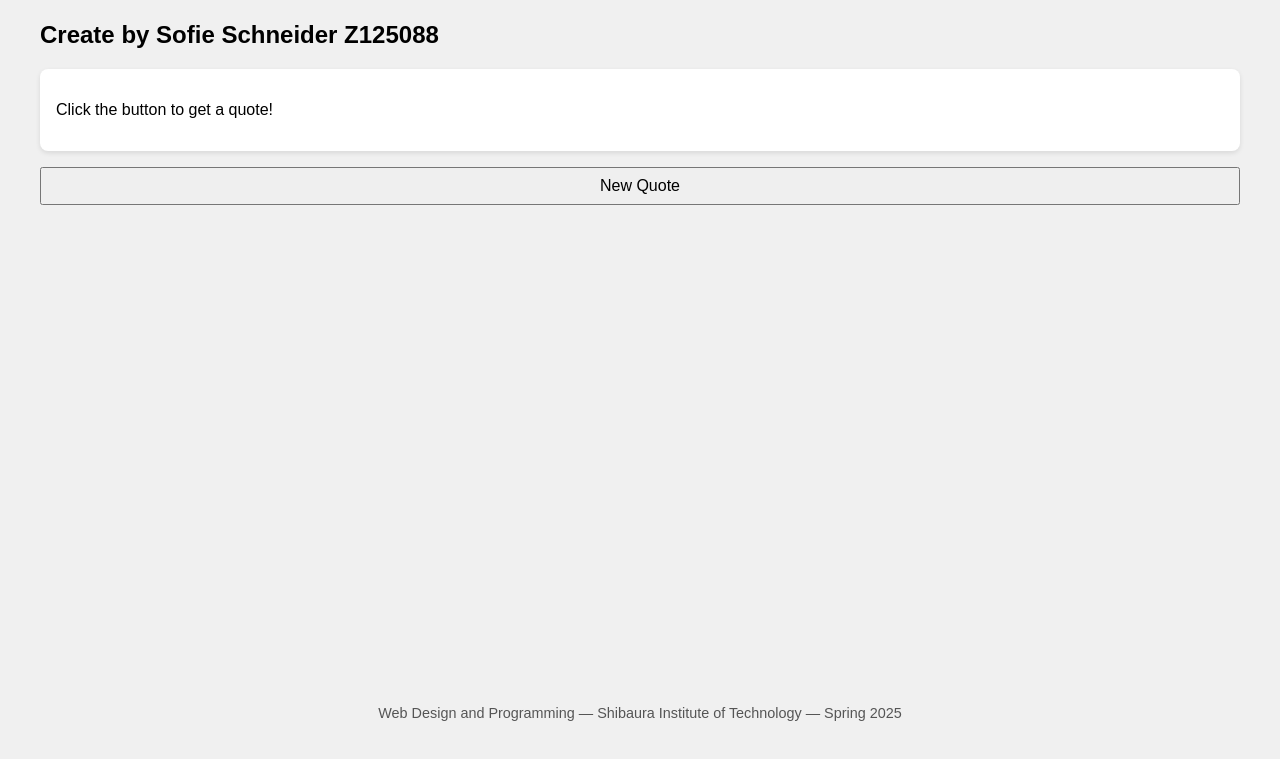
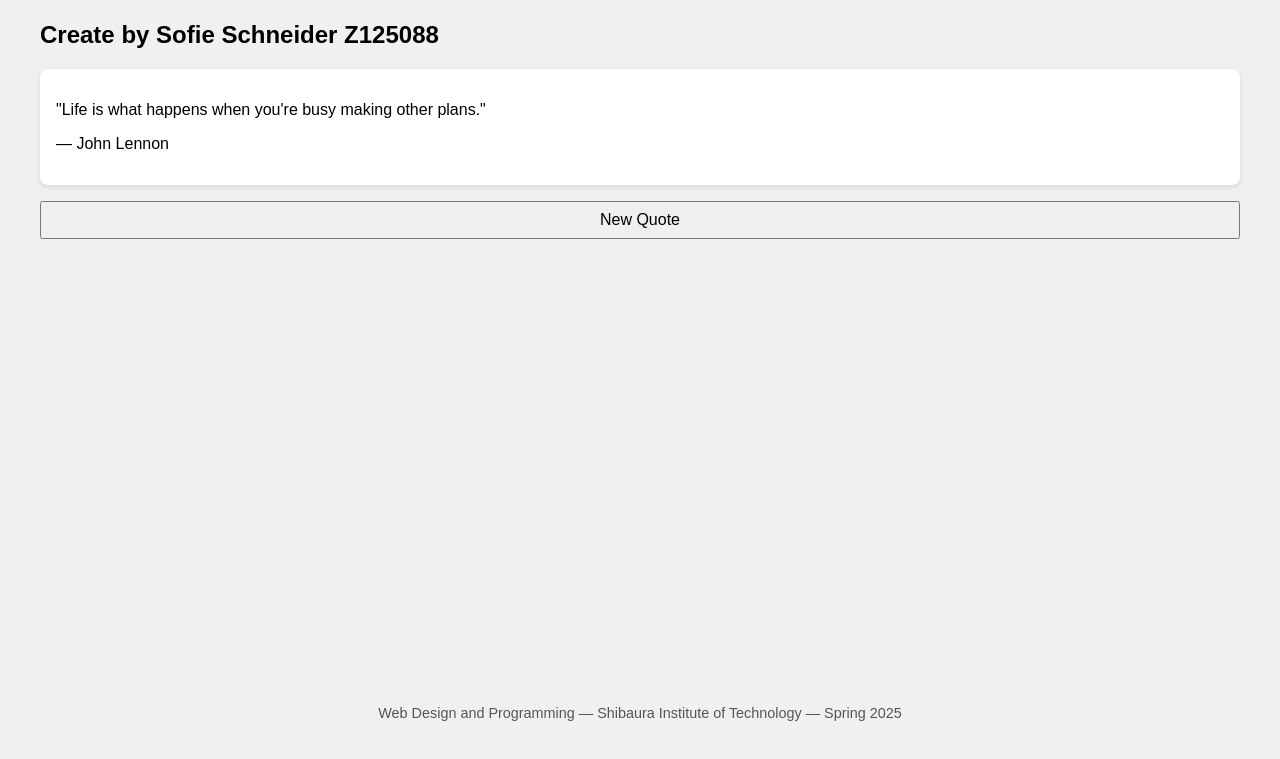
Before and after one commit to Z125088-Sofie-Schneider/wdpweek5homework, a plain HTML site: page part1/index.html in a window 1280 px wide. Shown: the part 119-878 px from the top of the page. Drawn offline with Linux system fonts and the light colour scheme.

Commit message:
Change script

```diff
--- a/part1/index.html
+++ b/part1/index.html
@@ -62,7 +62,14 @@
 
       //INPUT YOUR CODE HERE
       //HINT: Use fetch() to get quote from "quotes.json"
-      fetch("quotes.json");
+      fetch("quotes.json")
+      .then(response => response.json())
+      .then(data => {
+        const randomIndex = Math.floor(Math.random() * data.length);
+        const quote = data[randomIndex];
+        quoteText.textContent = `"${quote.q}"`;
+        authorText.textContent = `— ${quote.a}`;
+      });
 
     }
     newQuoteBtn.addEventListener("click", getQuote);
```
